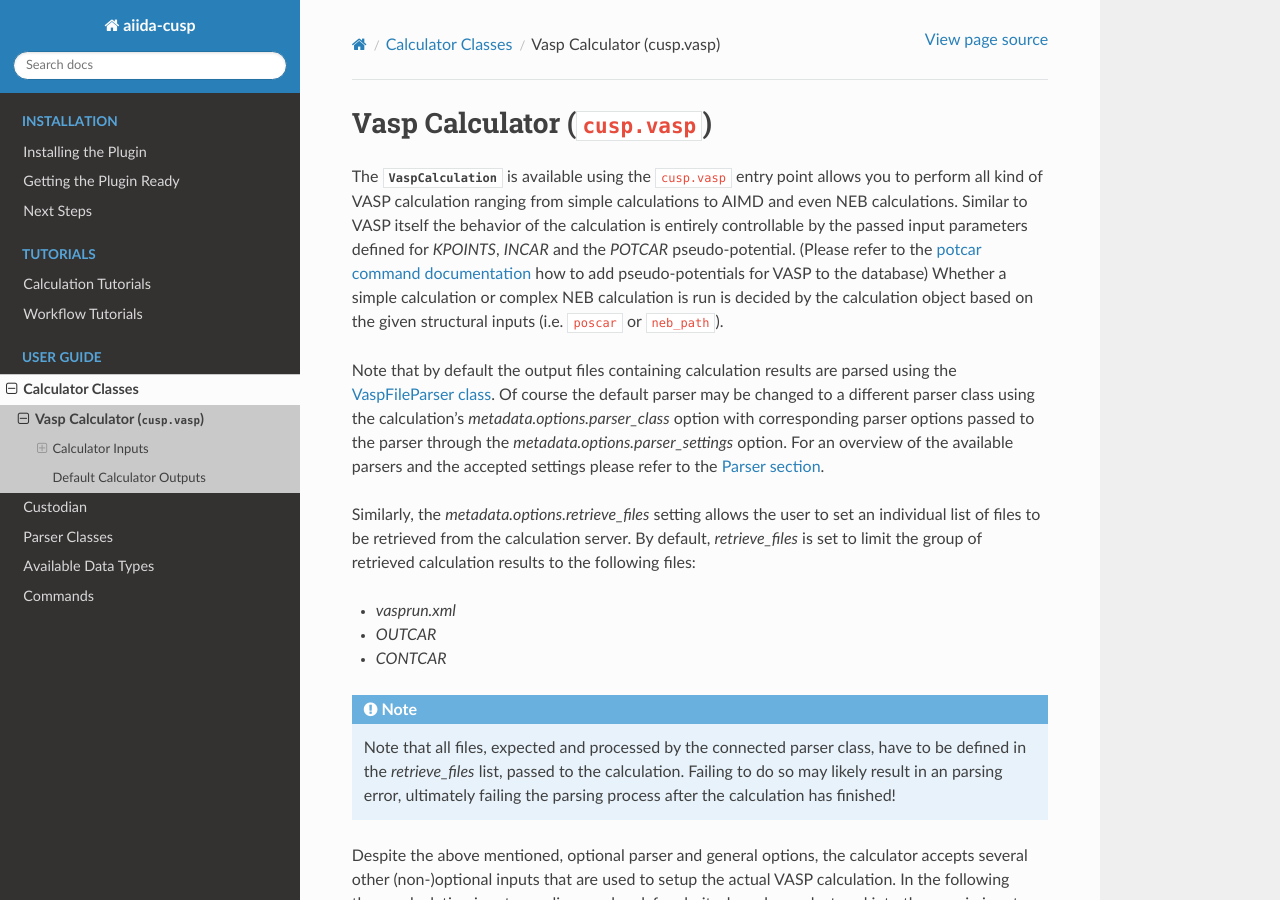
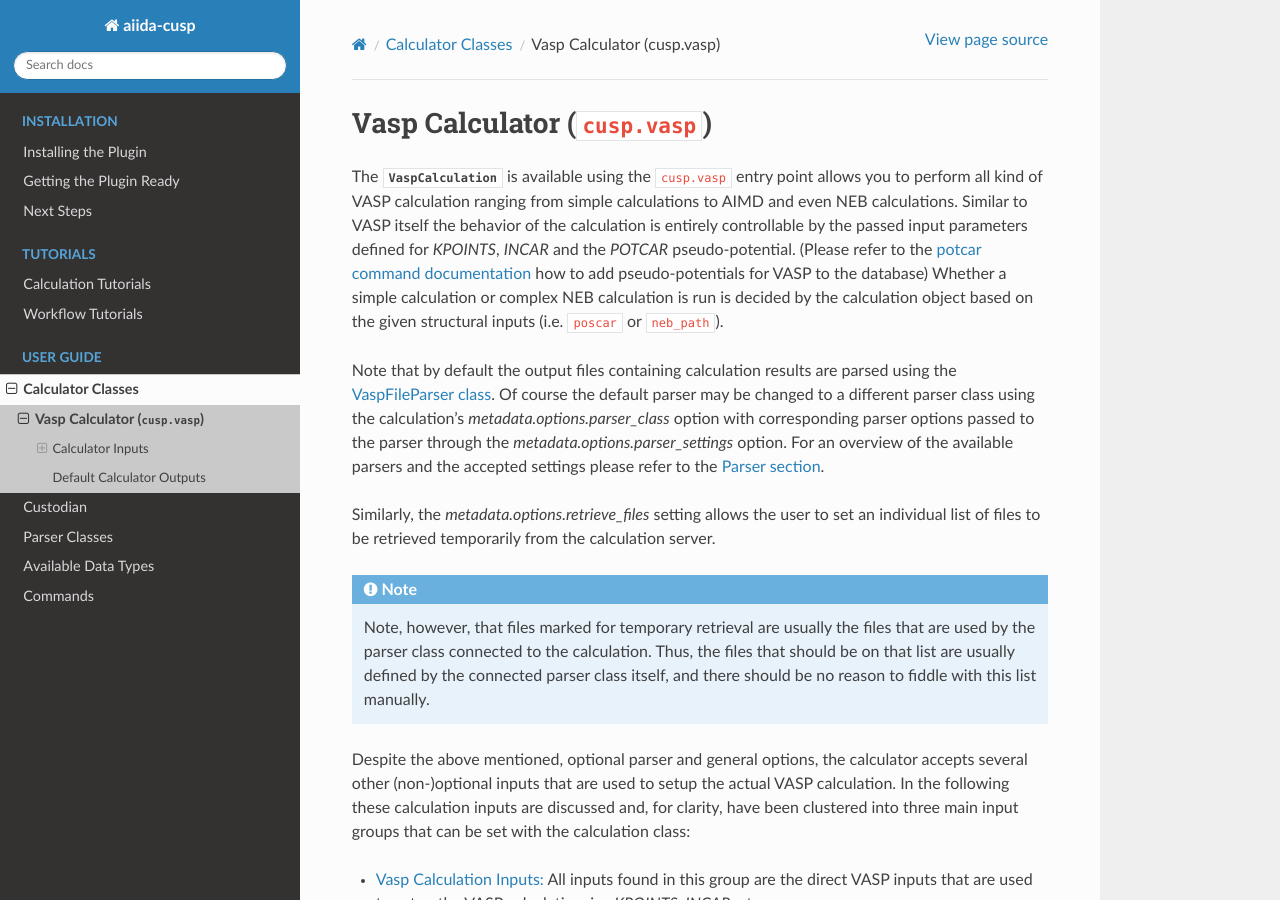
Before and after one commit to aiida-cusp/aiida-cusp, a Sphinx documentation site: the page built from docs/source/user_guide/calculators/vasp_calculator.rst, in a window 1280 px wide and 900 px high. Built offline with Sphinx 7.4.7 and the Read the Docs theme 2.0.0, drawn with Linux system fonts in a browser that asks for light colours; pages that are not in the unit, such as notebooks, are missing from menus.

Commit message:
Improve documentation on retrieve_files metadata option

```diff
--- a/docs/source/user_guide/calculators/vasp_calculator.rst
+++ b/docs/source/user_guide/calculators/vasp_calculator.rst
@@ -12,17 +12,12 @@
 Of course the default parser may be changed to a different parser class using the calculation's `metadata.options.parser_class` option with corresponding parser options passed to the parser through the `metadata.options.parser_settings` option.
 For an overview of the available parsers and the accepted settings please refer to the :ref:`Parser section<user-guide-parsers>`.
 
-Similarly, the `metadata.options.retrieve_files` setting allows the user to set an individual list of files to be retrieved from the calculation server.
-By default, `retrieve_files` is set to limit the group of retrieved calculation results to the following files:
-
-* `vasprun.xml`
-* `OUTCAR`
-* `CONTCAR`
+Similarly, the `metadata.options.retrieve_files` setting allows the user to set an individual list of files to be retrieved temporarily from the calculation server.
 
 .. note::
 
-   Note that all files, expected and processed by the connected parser class, have to be defined in the `retrieve_files` list, passed to the calculation.
-   Failing to do so may likely result in an parsing error, ultimately failing the parsing process after the calculation has finished!
+   Note, however, that files marked for temporary retrieval are usually the files that are used by the parser class connected to the calculation.
+   Thus, the files that should be on that list are usually defined by the connected parser class itself, and there should be no reason to fiddle with this list manually.
 
 Despite the above mentioned, optional parser and general options, the calculator accepts several other (non-)optional inputs that are used to setup the actual VASP calculation.
 In the following these calculation inputs are discussed and, for clarity, have been clustered into three main input groups that can be set with the calculation class:
```
